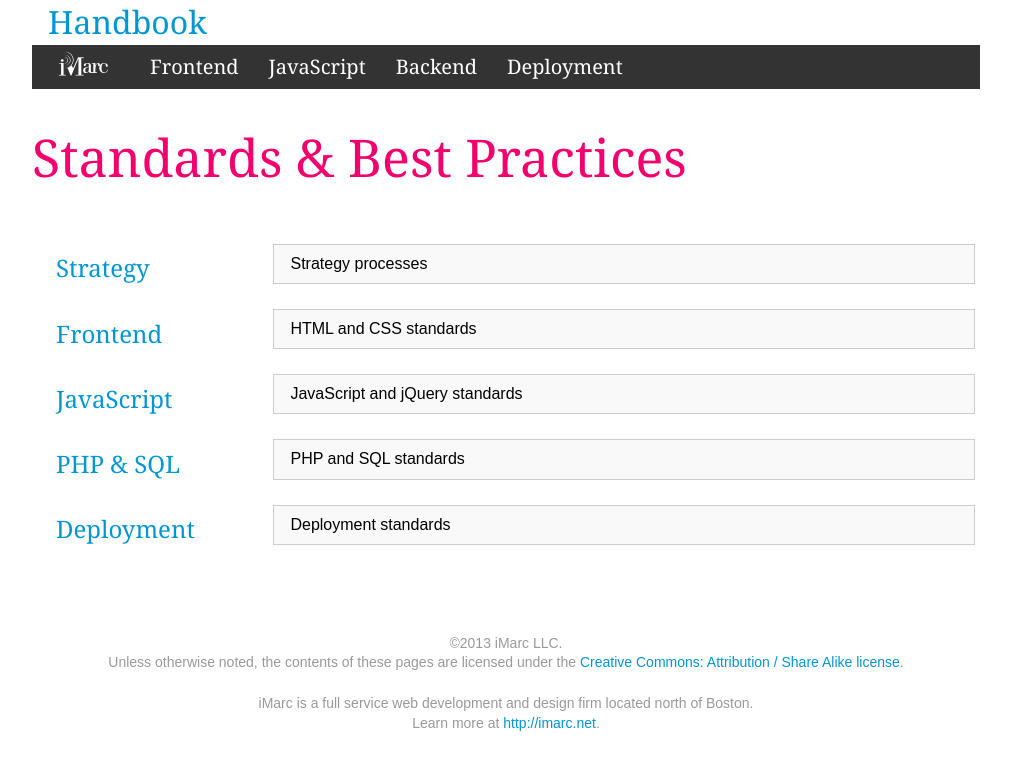
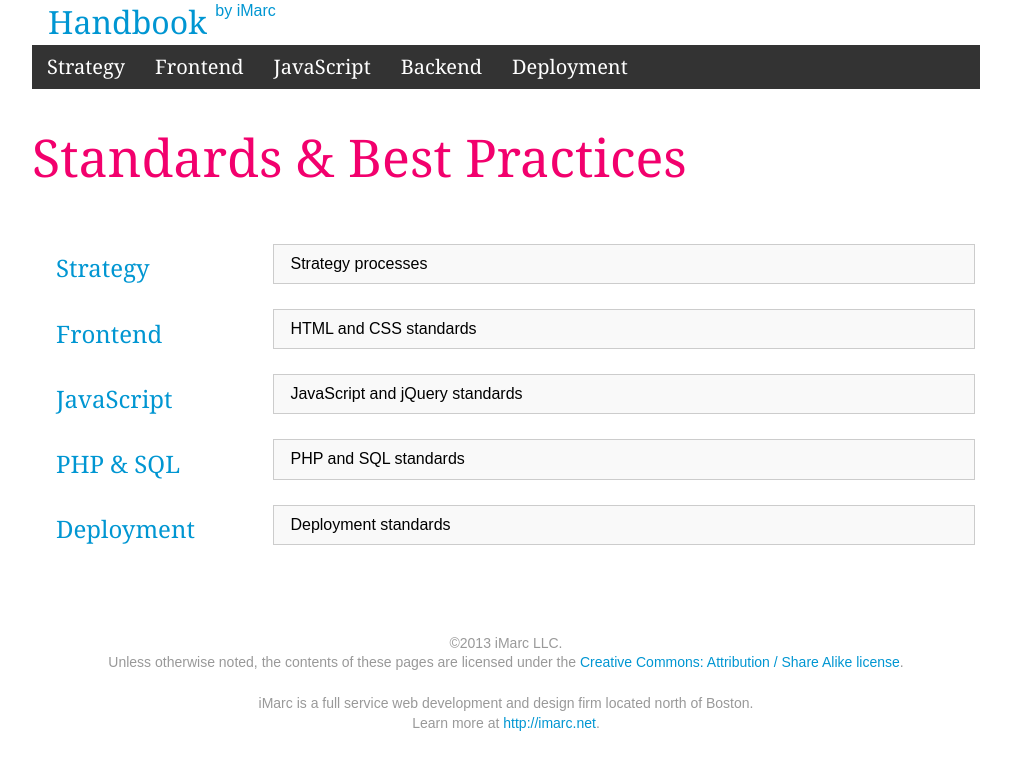
Before and after one commit to imarc/handbook, a Jekyll site: the page built from index.markdown, in a window 1280 px wide. Shown: the top 770 px of the page, without its empty margins (134-1145 px from the left). Built offline with Jekyll 4.4.1, drawn with Linux system fonts in a browser that asks for light colours; nearby versions of some CDN libraries; some web fonts are replaced.

Commit message:
Removing logo; adding 'by iMarc'; adding Strategy

```diff
--- a/_layouts/notoc.html
+++ b/_layouts/notoc.html
@@ -20,12 +20,12 @@
 		<div class="site">
 
 			<header class="primary">
-				<h1><a href="/">Handbook</a></h1>
+			<h1><a href="/">Handbook <sup>by iMarc</sup></a></h1>
 				<nav class="primary">
 					<ul>
-						<li class="logo">
-						    <a href="http://www.imarc.net/">iMarc</a>
-						</li>
+					    <li>
+					        <a href="/strategy">Strategy</a>
+					    </li>
 					    <li>
 					        <a href="/frontend">Frontend</a>
 					    </li>
--- a/css/styles.css
+++ b/css/styles.css
@@ -162,6 +162,11 @@ h1 {
 	font-size: 3.25em;
 	color: #f2006d;
 }
+
+	h1 sup {
+		font-size: 50%;
+		font-family: Arial, Helvetica, sans-serif;
+	}
 
 h2 {
 	font-size: 2.25em;
@@ -401,14 +406,6 @@ header nav.primary {
 			header nav.primary li ul a {
 				padding: .3em 15px;
 			}
-
-li.logo a {
-	text-indent: -9999px;
-	width: 73px;
-	background-image: url(/img/whitelogo.png);
-	background-repeat: no-repeat;
-	background-position: center;
-}
 
 /* == top secondary navigation == */
 header nav.secondary {
```
Also changed, not shown: _layouts/default.html (+4 -4 lines).
